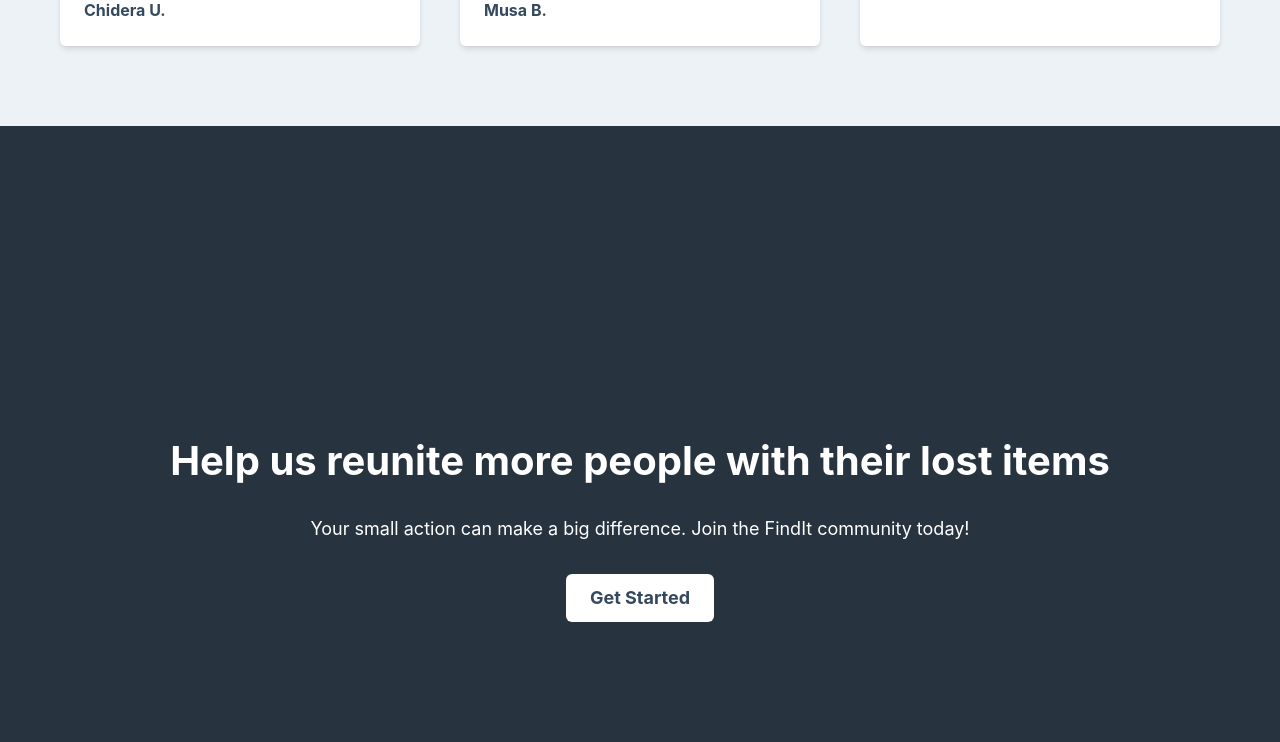
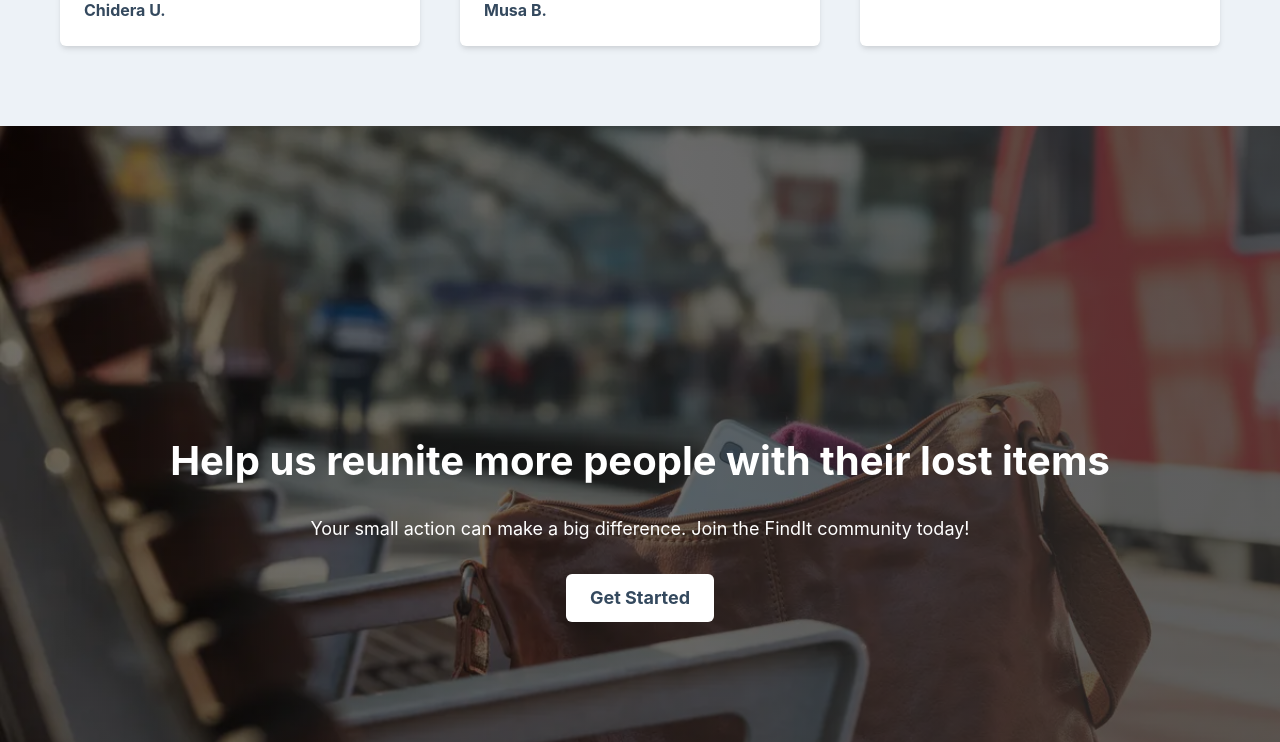
Before and after one commit to udogri/FindIt, a React (Vite) app: page / in a window 1280 px wide. Shown: the part 2000-2742 px from the top of the page. Built offline with nearby package versions, Linux system fonts and the light colour scheme.

Commit message:
CTA section image added in landing page

```diff
--- a/src/pages/LandingPage.jsx
+++ b/src/pages/LandingPage.jsx
@@ -3,6 +3,7 @@
 import { Link as RouterLink, useNavigate } from 'react-router-dom';
 import LandingPageImage from '../Assets/LandingPageImage.jpg';
 import LostItem from '../Assets/LostItem.png';
+import lostBag from '../Assets/lostBag.webp';
 import { Input, Textarea, FormControl, FormLabel, IconButton } from '@chakra-ui/react';
 import { FaFacebook, FaTwitter, FaInstagram, FaLinkedin } from 'react-icons/fa';
 
@@ -203,7 +204,10 @@
 </Box>
 
 {/* Call to Action Section */}
-<Box bg="#27333f" minH="100vh" color="white" py="60px" px={{ base: "20px", md: "40px" }} alignContent="center" textAlign="center">
+<Box bg="#27333f" minH="100vh" color="white" py="60px" px={{ base: "20px", md: "40px" }} alignContent="center" textAlign="center" bgImage={`linear-gradient(to right, rgba(0, 0, 0, 0.5) 0%, rgba(41, 41, 41, 0.75) 80%), url(${lostBag})`}
+        bgPosition="center"
+        bgRepeat="no-repeat"
+        bgSize="cover">
   <Text fontSize={{ base: "24px", md: "40px" }} fontWeight="bold" mb={6}>
     Help us reunite more people with their lost items
   </Text>
```
Also changed, not shown: src/Assets/lostBag.webp (added).
